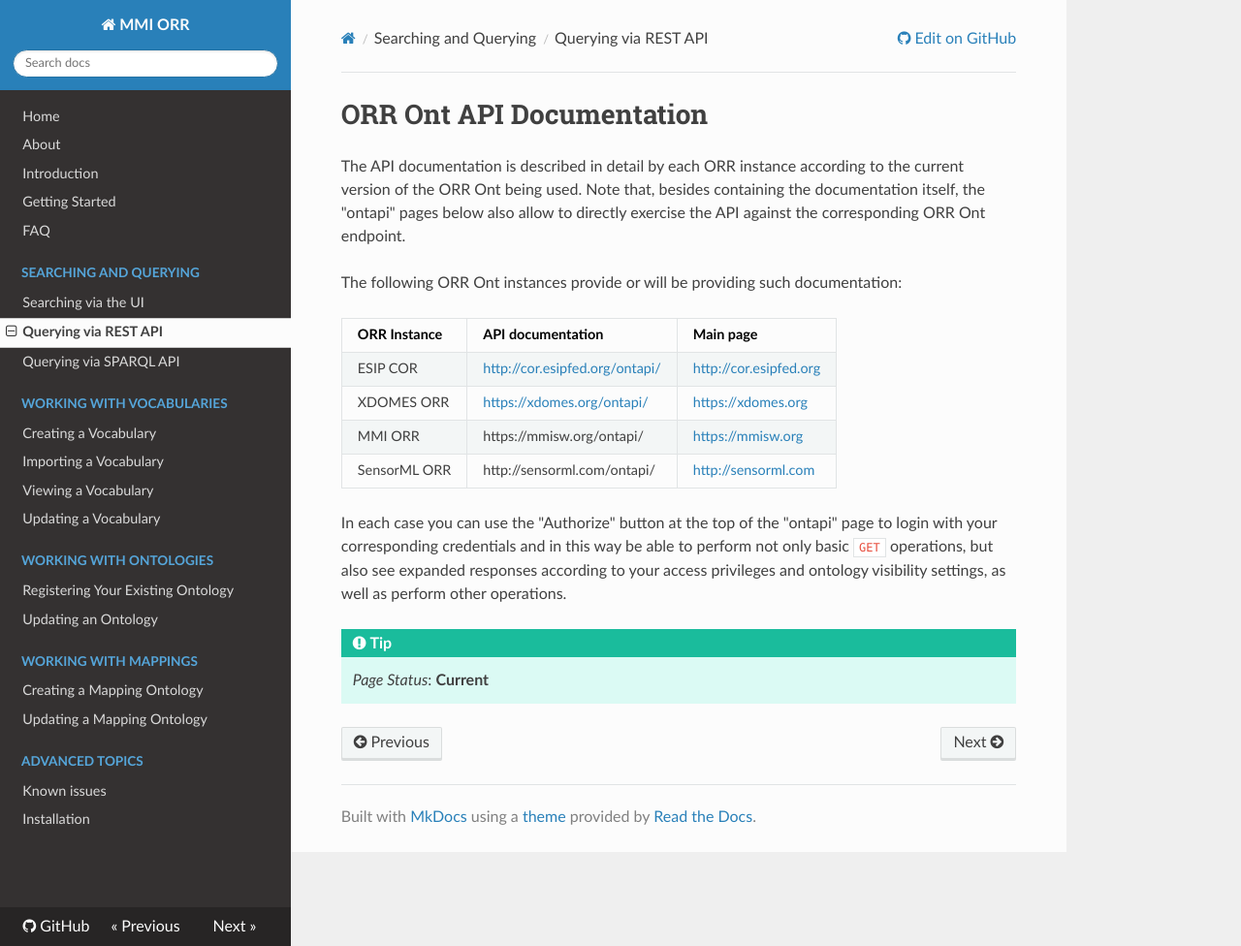
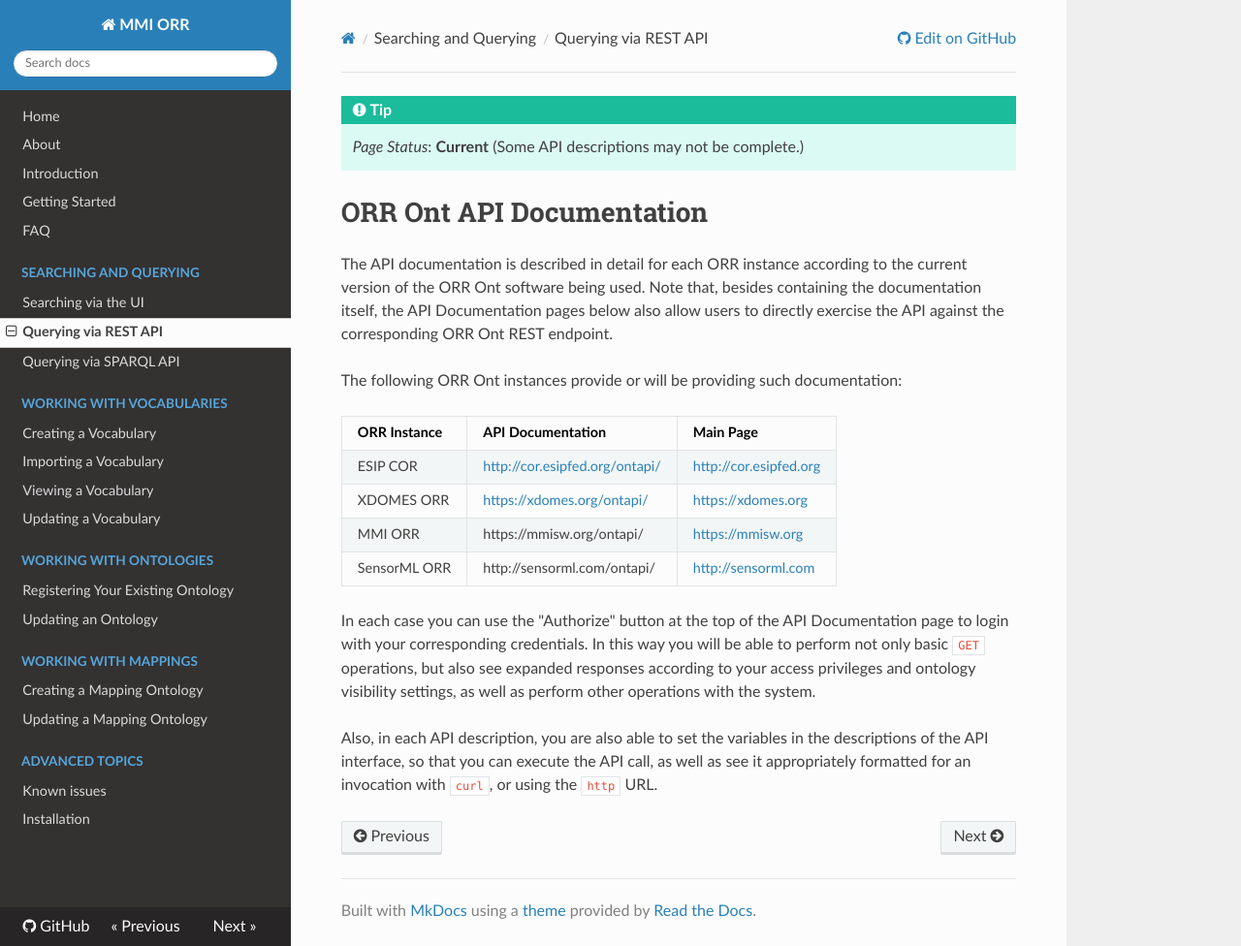
Before and after one commit to mmisw/mmiorr-docs, an MkDocs documentation site: the page built from docs/api/index.md, in a window 1280 px wide and 976 px high. Shown: the whole window at 97% size. Built offline with MkDocs 1.6.1, drawn with Linux system fonts in a browser that asks for light colours; nearby versions of some CDN libraries; old or Windows-style settings are respelled for this version of MkDocs.

Commit message:
made current

```diff
--- a/docs/api/index.md
+++ b/docs/api/index.md
@@ -1,26 +1,27 @@
+!!! tip
+    _Page Status_: **Current**  (Some API descriptions may not be complete.)
+
 # ORR Ont API Documentation
 
-The API documentation is described in detail by each ORR instance according to
-the current version of the ORR Ont being used.
-Note that, besides containing the documentation itself, the "ontapi" pages
-below also allow to directly exercise the API against the corresponding
-ORR Ont endpoint.
+The API documentation is described in detail for each ORR instance according to
+the current version of the ORR Ont software being used.
+Note that, besides containing the documentation itself, the API Documentation pages below
+also allow users to directly exercise the API against the corresponding ORR Ont REST endpoint.
 
 The following ORR Ont instances provide or will be providing such documentation:
 
-|ORR Instance| API documentation | Main page |
+|ORR Instance| API Documentation | Main Page |
 |-|-|-|
 | ESIP COR      | [http://cor.esipfed.org/ontapi/](http://cor.esipfed.org/ontapi/) | [http://cor.esipfed.org](http://cor.esipfed.org) |
 | XDOMES ORR    | [https://xdomes.org/ontapi/](https://xdomes.org/ontapi/) | [https://xdomes.org](https://xdomes.org) |
 | MMI ORR       | https://mmisw.org/ontapi/ | [https://mmisw.org](https://mmisw.org) |
 | SensorML ORR  | http://sensorml.com/ontapi/ | [http://sensorml.com](http://sensorml.com) |
 
-In each case you can use the "Authorize" button at the top of the "ontapi" page to login with your
-corresponding credentials and in this way be able to perform not only basic `GET` operations,
+In each case you can use the "Authorize" button at the top of the API Documentation page to login with your
+corresponding credentials. In this way you will be able to perform not only basic `GET` operations,
 but also see expanded responses according to your access privileges and ontology
-visibility settings, as well as perform other operations.
+visibility settings, as well as perform other operations with the system.
 
-
-
-!!! tip
-    _Page Status_: **Current**
+Also, in each API description, you are also able to set the variables in the descriptions of the API interface,
+so that you can execute the API call, as well as see it appropriately formatted for an invocation with `curl`,
+or using the `http` URL.
```
